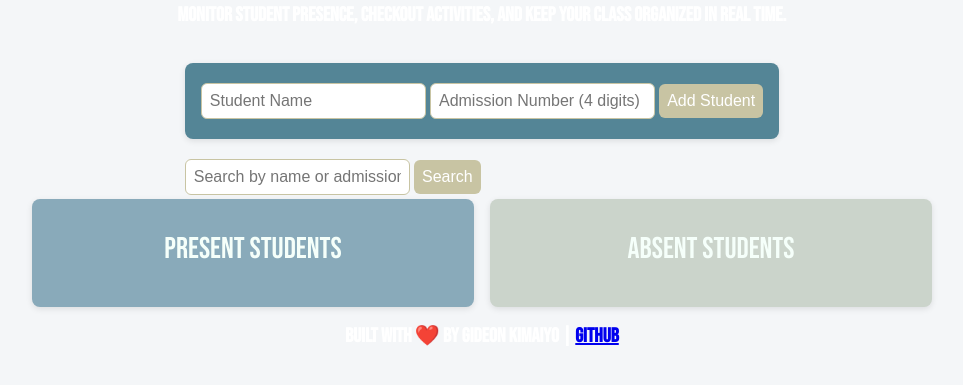
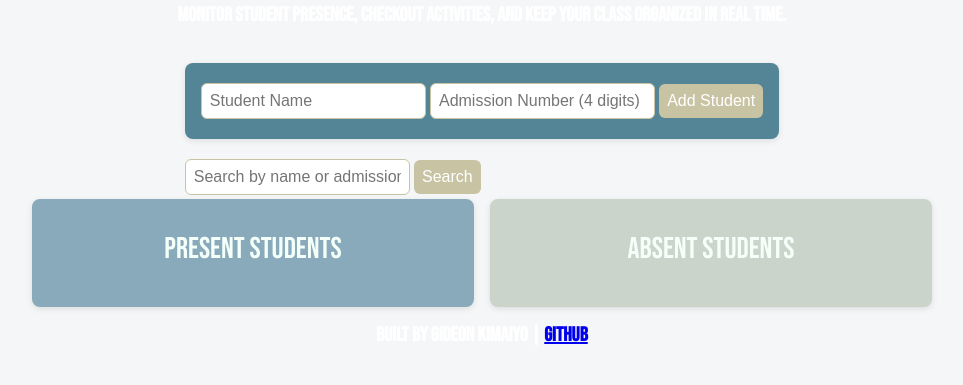
Before and after one commit to Gideon-Kipserem/Student-Tracker, a plain HTML site: page index.html in a window 1280 px wide. Shown: the part 187-572 px from the top of the page, without its empty margins (158-1121 px from the left). Drawn offline with Linux system fonts and the light colour scheme; no server answers.

Commit message:
Edits footer

```diff
--- a/index.html
+++ b/index.html
@@ -73,7 +73,7 @@
 
   <!-- Footer -->
   <footer>
-    <p>Built with ❤️ by Gideon Kimaiyo | <a href="https://github.com/Gideon-Kipserem" target="_blank">GitHub</a></p>
+    <p>Built by Gideon Kimaiyo | <a href="https://github.com/Gideon-Kipserem" target="_blank">GitHub</a></p>
   </footer>
 
   <!-- JS Script -->
```
